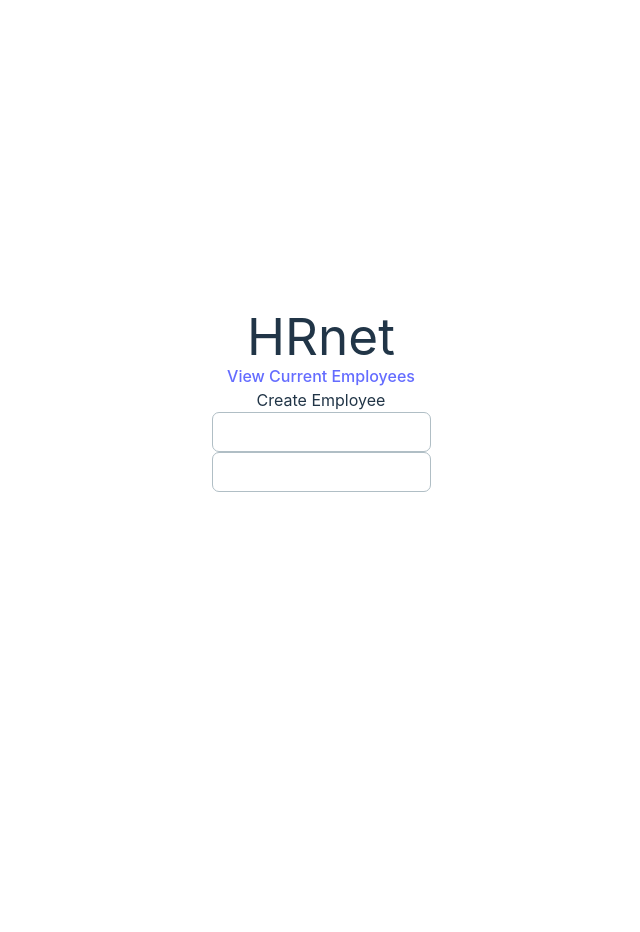
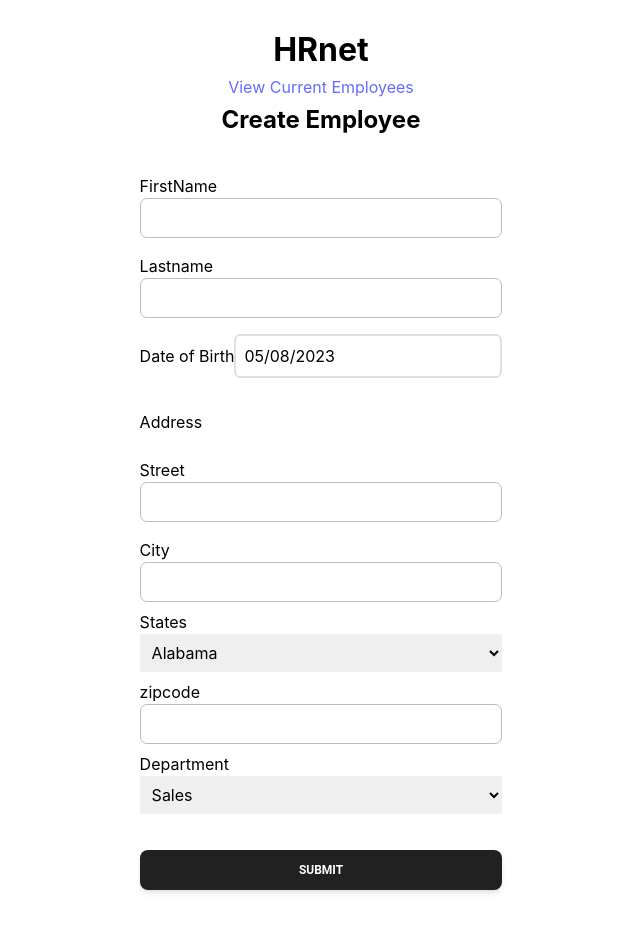
Before and after one commit to Emmanuel97423/hrnet, a React (Vite) app: page / in a window 1280 px wide. Shown: the top 932 px of the page, without its empty margins (319-959 px from the left). Before the commit the page ends 800 px from the top, so only its background shows below. Built offline with nearby package versions, Linux system fonts and the light colour scheme.

Commit message:
style(employee-form): Add style to add employee form

```diff
--- a/package.json
+++ b/package.json
@@ -15,12 +15,14 @@
     "framer-motion": "^10.12.8",
     "path": "^0.12.7",
     "react": "^18.2.0",
+    "react-datepicker": "^4.11.0",
     "react-dom": "^18.2.0",
     "react-router-dom": "^6.11.1"
   },
   "devDependencies": {
     "@types/node": "^20.1.0",
     "@types/react": "^18.0.28",
+    "@types/react-datepicker": "^4.11.2",
     "@types/react-dom": "^18.0.11",
     "@typescript-eslint/eslint-plugin": "^5.57.1",
     "@typescript-eslint/parser": "^5.57.1",
--- a/src/components/atoms/Button/index.tsx
+++ b/src/components/atoms/Button/index.tsx
@@ -2,7 +2,7 @@ import { ButtonProps } from '@/types/button';
 import { Button as ButtonUI } from '@material-tailwind/react';
 
 const Button: React.FC<ButtonProps> = ({ text }) => {
-  return <ButtonUI>{text}</ButtonUI>;
+  return <ButtonUI className="my-9">{text}</ButtonUI>;
 };
 
 export default Button;
--- a/src/components/atoms/Input/index.tsx
+++ b/src/components/atoms/Input/index.tsx
@@ -1,20 +1,32 @@
+import { useState } from 'react';
 import { Input as InputUI } from '@material-tailwind/react';
-import { InputProps } from '@/types/input';
+import DatePicker from 'react-datepicker';
+import 'react-datepicker/dist/react-datepicker.css';
+import type { InputProps } from '@/types/input';
 
-const Input: React.FC<InputProps> = ({
-  type,
-  placeholder,
-  value,
-  onChange
-}) => {
-  return (
-    <InputUI
-      type={type}
-      placeholder={placeholder}
-      value={value}
-      onChange={onChange}
-    />
-  );
+const Input: React.FC<InputProps> = ({ label, type, value, onChange }) => {
+  const [startDate, setStartDate] = useState<Date | null>(new Date());
+  let content: JSX.Element;
+  if (type === 'date') {
+    content = (
+      <div className="my-2">
+        <label>{label}</label>
+        <DatePicker
+          selected={startDate}
+          onChange={(date) => setStartDate(date)}
+          className="border-2 border-gray-300 rounded-md p-2 w-full"
+        />
+      </div>
+    );
+  } else {
+    content = (
+      <div className="my-2">
+        <label>{label}</label>
+        <InputUI type={type} value={value} onChange={onChange} />
+      </div>
+    );
+  }
+  return <>{content}</>;
 };
 
 export default Input;
--- /dev/null
+++ b/src/components/atoms/Select/index.tsx
@@ -0,0 +1,23 @@
+type SelectProps = {
+  options: Option[];
+  label: string;
+};
+type Option = {
+  name: string;
+  abbreviation: string;
+};
+const Select: React.FC<SelectProps> = ({ options, ...props }) => {
+  return (
+    <>
+      <label>{props.label}</label>
+      <select {...props} className="p-2">
+        {options.map((option) => (
+          <option key={option.abbreviation} value={option.name}>
+            {option.name}
+          </option>
+        ))}
+      </select>
+    </>
+  );
+};
+export default Select;
--- a/src/components/molecules/Navbar/index.tsx
+++ b/src/components/molecules/Navbar/index.tsx
@@ -2,9 +2,11 @@ import { Link } from 'react-router-dom';
 
 const Navbar: React.FC = () => {
   return (
-    <div className="flex flex-col justify-center items-center self-">
+    <div className="flex flex-col justify-between items-center">
       <h1>HRnet</h1>
-      <Link to="">View Current Employees</Link>
+      <Link to="" className="my-2">
+        View Current Employees
+      </Link>
       <h2>Create Employee</h2>
     </div>
   );
--- a/src/components/molecules/form/index.tsx
+++ b/src/components/molecules/form/index.tsx
@@ -1,11 +1,268 @@
 import { FormProps } from '@/types/form';
 import Input from '@/components/atoms/Input';
+import Select from '@/components/atoms/Select';
+import Button from '@/components/atoms/Button';
+
 const Form: React.FC<FormProps> = () => {
+  const states = [
+    {
+      name: 'Alabama',
+      abbreviation: 'AL'
+    },
+    {
+      name: 'Alaska',
+      abbreviation: 'AK'
+    },
+    {
+      name: 'American Samoa',
+      abbreviation: 'AS'
+    },
+    {
+      name: 'Arizona',
+      abbreviation: 'AZ'
+    },
+    {
+      name: 'Arkansas',
+      abbreviation: 'AR'
+    },
+    {
+      name: 'California',
+      abbreviation: 'CA'
+    },
+    {
+      name: 'Colorado',
+      abbreviation: 'CO'
+    },
+    {
+      name: 'Connecticut',
+      abbreviation: 'CT'
+    },
+    {
+      name: 'Delaware',
+      abbreviation: 'DE'
+    },
+    {
+      name: 'District Of Columbia',
+      abbreviation: 'DC'
+    },
+    {
+      name: 'Federated States Of Micronesia',
+      abbreviation: 'FM'
+    },
+    {
+      name: 'Florida',
+      abbreviation: 'FL'
+    },
+    {
+      name: 'Georgia',
+      abbreviation: 'GA'
+    },
+    {
+      name: 'Guam',
+      abbreviation: 'GU'
+    },
+    {
+      name: 'Hawaii',
+      abbreviation: 'HI'
+    },
+    {
+      name: 'Idaho',
+      abbreviation: 'ID'
+    },
+    {
+      name: 'Illinois',
+      abbreviation: 'IL'
+    },
+    {
+      name: 'Indiana',
+      abbreviation: 'IN'
+    },
+    {
+      name: 'Iowa',
+      abbreviation: 'IA'
+    },
+    {
+      name: 'Kansas',
+      abbreviation: 'KS'
+    },
+    {
+      name: 'Kentucky',
+      abbreviation: 'KY'
+    },
+    {
+      name: 'Louisiana',
+      abbreviation: 'LA'
+    },
+    {
+      name: 'Maine',
+      abbreviation: 'ME'
+    },
+    {
+      name: 'Marshall Islands',
+      abbreviation: 'MH'
+    },
+    {
+      name: 'Maryland',
+      abbreviation: 'MD'
+    },
+    {
+      name: 'Massachusetts',
+      abbreviation: 'MA'
+    },
+    {
+      name: 'Michigan',
+      abbreviation: 'MI'
+    },
+    {
+      name: 'Minnesota',
+      abbreviation: 'MN'
+    },
+    {
+      name: 'Mississippi',
+      abbreviation: 'MS'
+    },
+    {
+      name: 'Missouri',
+      abbreviation: 'MO'
+    },
+    {
+      name: 'Montana',
+      abbreviation: 'MT'
+    },
+    {
+      name: 'Nebraska',
+      abbreviation: 'NE'
+    },
+    {
+      name: 'Nevada',
+      abbreviation: 'NV'
+    },
+    {
+      name: 'New Hampshire',
+      abbreviation: 'NH'
+    },
+    {
+      name: 'New Jersey',
+      abbreviation: 'NJ'
+    },
+    {
+      name: 'New Mexico',
+      abbreviation: 'NM'
+    },
+    {
+      name: 'New York',
+      abbreviation: 'NY'
+    },
+    {
+      name: 'North Carolina',
+      abbreviation: 'NC'
+    },
+    {
+      name: 'North Dakota',
+      abbreviation: 'ND'
+    },
+    {
+      name: 'Northern Mariana Islands',
+      abbreviation: 'MP'
+    },
+    {
+      name: 'Ohio',
+      abbreviation: 'OH'
+    },
+    {
+      name: 'Oklahoma',
+      abbreviation: 'OK'
+    },
+    {
+      name: 'Oregon',
+      abbreviation: 'OR'
+    },
+    {
+      name: 'Palau',
+      abbreviation: 'PW'
+    },
+    {
+      name: 'Pennsylvania',
+      abbreviation: 'PA'
+    },
+    {
+      name: 'Puerto Rico',
+      abbreviation: 'PR'
+    },
+    {
+      name: 'Rhode Island',
+      abbreviation: 'RI'
+    },
+    {
+      name: 'South Carolina',
+      abbreviation: 'SC'
+    },
+    {
+      name: 'South Dakota',
+      abbreviation: 'SD'
+    },
+    {
+      name: 'Tennessee',
+      abbreviation: 'TN'
+    },
+    {
+      name: 'Texas',
+      abbreviation: 'TX'
+    },
+    {
+      name: 'Utah',
+      abbreviation: 'UT'
+    },
+    {
+      name: 'Vermont',
+      abbreviation: 'VT'
+    },
+    {
+      name: 'Virgin Islands',
+      abbreviation: 'VI'
+    },
+    {
+      name: 'Virginia',
+      abbreviation: 'VA'
+    },
+    {
+      name: 'Washington',
+      abbreviation: 'WA'
+    },
+    {
+      name: 'West Virginia',
+      abbreviation: 'WV'
+    },
+    {
+      name: 'Wisconsin',
+      abbreviation: 'WI'
+    },
+    {
+      name: 'Wyoming',
+      abbreviation: 'WY'
+    }
+  ];
+
+  const departments = [
+    { name: 'Sales', abbreviation: 'Sales' },
+    { name: 'Marketing', abbreviation: 'Marketing' },
+    { name: 'Engineering', abbreviation: 'Engineering' },
+    { name: 'Human Resources', abbreviation: 'Human Resources' },
+    { name: 'Legal', abbreviation: 'Legal' }
+  ];
   return (
-    <div>
+    <form className="flex flex-col justify-around ">
       <Input label="FirstName" type="text" placeholder="First name" />
       <Input label="Lastname" type="text" placeholder="Last Name" />
-    </div>
+      <Input label="Date of Birth" type="date" placeholder="Date of Birth" />
+      <span className="pt-6 pb-4">Address</span>
+      <Input label="Street" type="text" placeholder="Date of Birth" />
+      <Input label="City" type="text" placeholder="Date of Birth" />
+      <Select label="States" options={states} />
+      <Input label="zipcode" type="number" placeholder="Zip Code" />
+      <Select label="Department" options={departments} />
+      <Button text="Submit" color="red" />
+    </form>
   );
 };
 export default Form;
--- a/src/components/template/home/index.tsx
+++ b/src/components/template/home/index.tsx
@@ -2,7 +2,7 @@ import Navbar from '@/components/molecules/Navbar';
 import Form from '@/components/molecules/form';
 const Home: React.FC = () => {
   return (
-    <div className="w-screen h-screen flex flex-col justify-center items-center">
+    <div className="w-screen  flex flex-col justify-start gap-8 items-center p-8">
       <Navbar />
       <Form />
     </div>
--- a/src/index.css
+++ b/src/index.css
@@ -7,9 +7,8 @@
   line-height: 1.5;
   font-weight: 400;
 
-  color-scheme: light dark;
-  color: rgba(255, 255, 255, 0.87);
-  background-color: #242424;
+  color-scheme: light ;
+
 
   font-synthesis: none;
   text-rendering: optimizeLegibility;
@@ -19,10 +18,24 @@
 }
 
 a {
-  font-weight: 500;
   color: #646cff;
   text-decoration: inherit;
 }
+h1 {
+  font-size: 2em;
+  line-height: 1.1;
+  font-weight: 700;
+}
+h2 {
+  font-size: 1.5em;
+  line-height: 1.1;
+  font-weight: 700;
+}
+
+/*
+
+
+
 a:hover {
   color: #535bf2;
 }
@@ -35,10 +48,7 @@ body {
   min-height: 100vh;
 }
 
-h1 {
-  font-size: 3.2em;
-  line-height: 1.1;
-}
+
 
 button {
   border-radius: 8px;
@@ -70,4 +80,4 @@ button:focus-visible {
   button {
     background-color: #f9f9f9;
   }
-}
+} */
--- a/src/types/input.ts
+++ b/src/types/input.ts
@@ -1,6 +1,6 @@
 export type InputProps = {
     label?: string;
-    type?: "text" | "password" | "email" | "number";
+    type?: "text" | "password" | "email" | "number" | "date" ;
     placeholder?: string;
     className?: string;
     value?: string;
```
Also changed, not shown: 1 other file (tests, documents, lock files or other folders).
